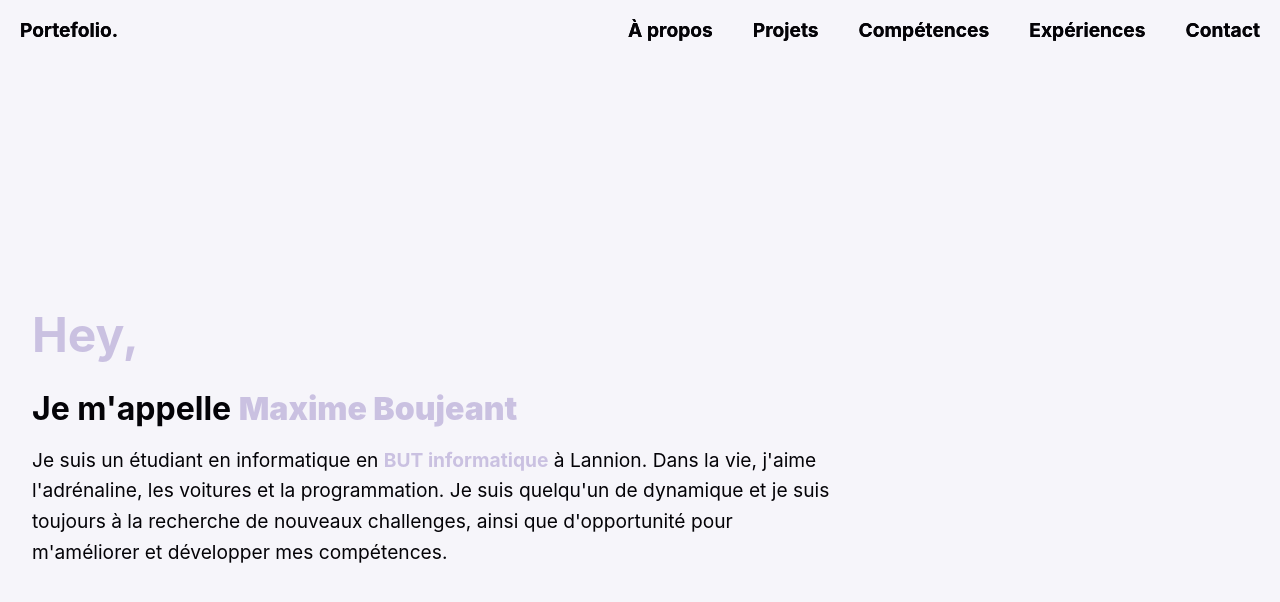
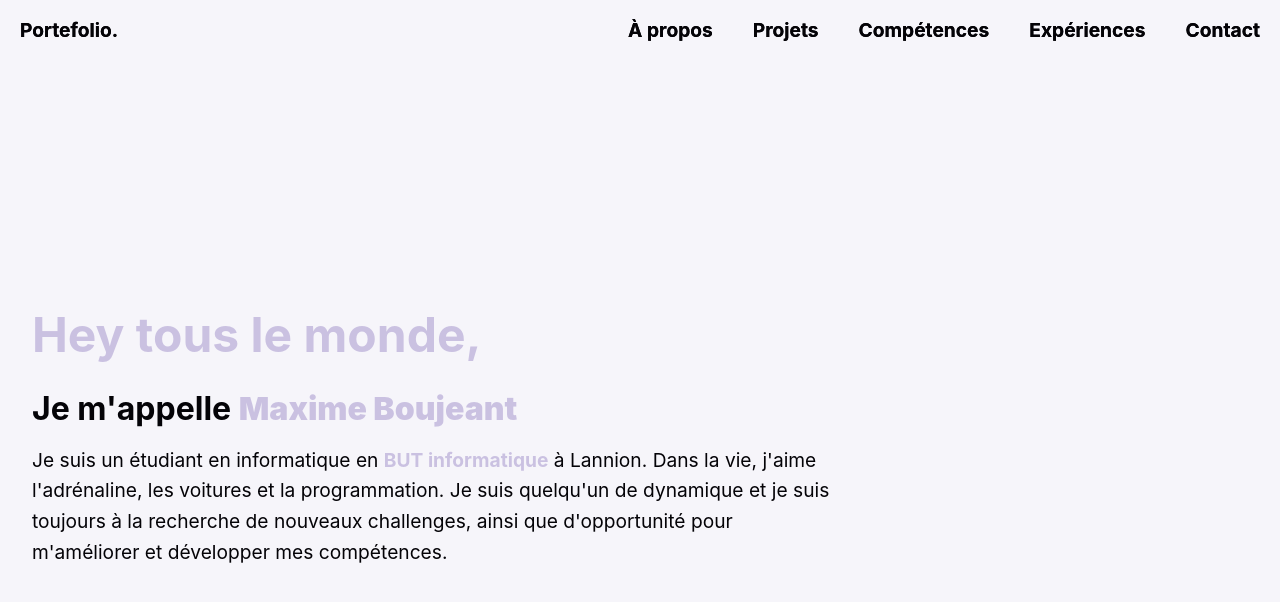
Before and after one commit to maximefurious/PorteFolio, a Vue app: page / in a window 1280 px wide. Shown: the top 602 px of the page. Built offline with nearby package versions, Linux system fonts and the light colour scheme.

Commit message:
[Test] - test CI Hostinger

```diff
--- a/src/views/HomeView.vue
+++ b/src/views/HomeView.vue
@@ -7,7 +7,7 @@ import Header from '@/components/Header.vue'
     <Header />
     <div class="home-content">
       <div class="home-text">
-        <h1 class="home-title">Hey,</h1>
+        <h1 class="home-title">Hey tous le monde,</h1>
         <h2 class="home-subtitle">Je m'appelle <span>Maxime Boujeant</span></h2>
         <p class="home-paragrap">
           Je suis un étudiant en informatique en <span class="school">BUT informatique</span> à Lannion. Dans la vie, j'aime l'adrénaline, les voitures et la programmation. Je suis quelqu'un de dynamique et
```
